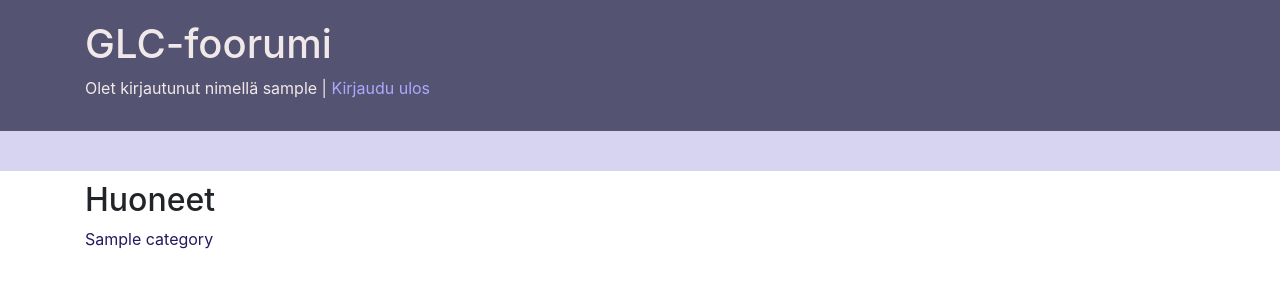
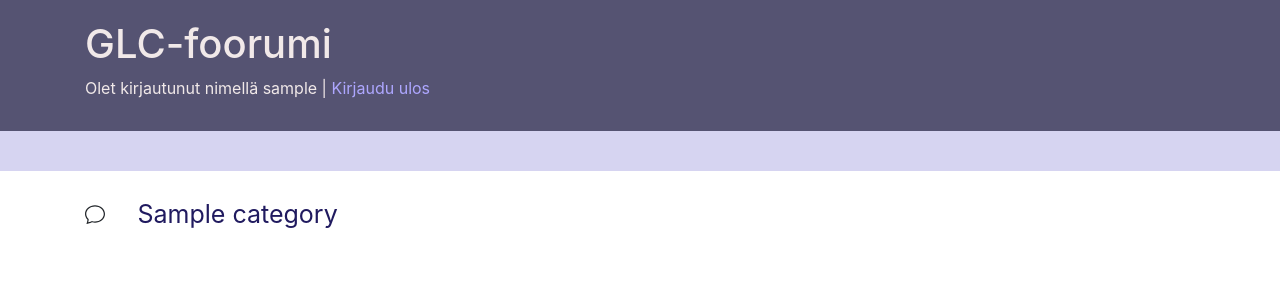
Before and after one commit to Ronttikasa/Foorumisovellus, a Flask app: template templates/index.html in a window 1280 px wide. Shown: the top 300 px of the page. Run offline with Flask 2, Linux system fonts and the light colour scheme; the visitor is signed in with stand-in values (Sample User, id 1); the template is opened without the code that fills it: most values are stand-ins (such as "Sample title", 1, 10 or a date in 2020); some libraries are stand-ins or nearby versions.

Commit message:
Update layout

```diff
--- a/routes.py
+++ b/routes.py
@@ -30,7 +30,7 @@ def category(id):
         name = messages.get_category_name(id)
         threads = messages.get_threads(id)
     else:
-        return index()
+        return redirect("/")
 
     return render_template("category.html", threads=threads, cat_id=id, cat_name=name)
 
@@ -67,7 +67,7 @@ def thread(id):
         msgs = messages.get_messages(id)
         is_admin = users.is_admin()
     else:
-        return index()
+        return redirect("/")
 
     return render_template("thread.html", messages=msgs, thread_id=id, header_data=header_data, admin=is_admin)
 
--- a/static/style.css
+++ b/static/style.css
@@ -7,6 +7,17 @@
 
 .header a {
     color: rgb(174, 167, 255)
+}
+
+.category {
+    padding-top: 15px;
+    padding-bottom: 10px;
+    font-size: 25px;
+}
+
+.icon {
+    width: 37.5px;
+    height: 37.5px;
 }
 
 .nav {
--- a/templates/index.html
+++ b/templates/index.html
@@ -1,10 +1,44 @@
 {% extends "layout.html" %}
 
+{% block header %}
+    {% if session.username %}
+        <p>Olet kirjautunut nimellä {{ session.username }} | <a href="/logout">Kirjaudu ulos</a></p>
+    {% else %}
+        <h3>Kirjaudu sisään</h3>
+        <form action="/login" method="POST">
+        <div class="form-group col-4">
+            <label for="username">Käyttäjänimi:</label>
+            <input type="text" class="form-control" name="username" required minlength="1">
+        </div>
+        <div class="form-group col-4">
+            <label for="password">Salasana:</label>
+                <input type="password" class="form-control" name="password" required minlength="1">
+        </div>
+        <div class="form-group col-4">
+            <button type="submit" class="btn btn-light">Kirjaudu</button>
+        </div>
+        </form>
+        Tai <a href="/register">luo uusi tunnus</a>
+    {% endif %}
+{% endblock %}
+
 {% block content %}
-    <h2>Huoneet</h2>
-    {% for category in categories %}
-        <p><a href="/category/{{ category.id }}">{{ category.category_name }}</a></p>
-    {% endfor %}
+    {% if session.username %}
+        {% for category in categories %}
+            <div class="container">
+                <div class="row category">
+                    <div class="icon">
+                        <svg xmlns="http://www.w3.org/2000/svg" width="25" height="25" fill="currentColor" class="bi bi-chat" viewBox="0 0 20 20" aria-hidden="true">
+                            <path d="M2.678 11.894a1 1 0 0 1 .287.801 10.97 10.97 0 0 1-.398 2c1.395-.323 2.247-.697 2.634-.893a1 1 0 0 1 .71-.074A8.06 8.06 0 0 0 8 14c3.996 0 7-2.807 7-6 0-3.192-3.004-6-7-6S1 4.808 1 8c0 1.468.617 2.83 1.678 3.894zm-.493 3.905a21.682 21.682 0 0 1-.713.129c-.2.032-.352-.176-.273-.362a9.68 9.68 0 0 0 .244-.637l.003-.01c.248-.72.45-1.548.524-2.319C.743 11.37 0 9.76 0 8c0-3.866 3.582-7 8-7s8 3.134 8 7-3.582 7-8 7a9.06 9.06 0 0 1-2.347-.306c-.52.263-1.639.742-3.468 1.105z"/>
+                        </svg>
+                    </div>
+                    <div class="col">
+                        <a href="/category/{{ category.id }}">{{ category.category_name }}</a>
+                    </div>
+                </div>
+            </div>
+        {% endfor %}
+    {% endif %}
 {% endblock %}
 
 {% block add_new %}
--- a/templates/layout.html
+++ b/templates/layout.html
@@ -11,8 +11,7 @@
     <div class="header">
         <div class="container">
             <h1>GLC-foorumi</h1>
-            {% if session.username %}
-                <p>Olet kirjautunut nimellä {{ session.username }} | <a href="/logout">Kirjaudu ulos</a></p>
+                {% block header %}{% endblock %}
         </div>
     </div>
     <div class="nav">
@@ -30,25 +29,8 @@
             {% block add_new %}{% endblock %}
         </div>
     </div>
-            {% else %}
-                <h3>Kirjaudu sisään</h3>
-                <form action="/login" method="POST">
-                <div class="form-group col-4">
-                    <label for="username">Käyttäjänimi:</label>
-                    <input type="text" class="form-control" name="username" required minlength="1">
-                </div>
-                <div class="form-group col-4">
-                    <label for="password">Salasana:</label>
-                        <input type="password" class="form-control" name="password" required minlength="1">
-                </div>
-                <div class="form-group col-4">
-                    <button type="submit" class="btn btn-light">Kirjaudu</button>
-                </div>
-                </form>
-                Tai <a href="/register">luo uusi tunnus</a>
-            {% endif %}
+
         </div>
     </div>
-
 </body>
 </html>
--- a/templates/thread.html
+++ b/templates/thread.html
@@ -1,4 +1,8 @@
 {% extends "layout.html" %}
+
+{% block header %}
+    <p>Olet kirjautunut nimellä {{ session.username }} | <a href="/logout">Kirjaudu ulos</a></p>
+{% endblock %}
 
 {% block navigation %}
     <p><a href="/">Etusivu</a> | <a href="/category/{{ header_data.id }}">{{ header_data.category_name }}</a></p>
```
Also changed, not shown: templates/category.html (+16 -2 lines).
